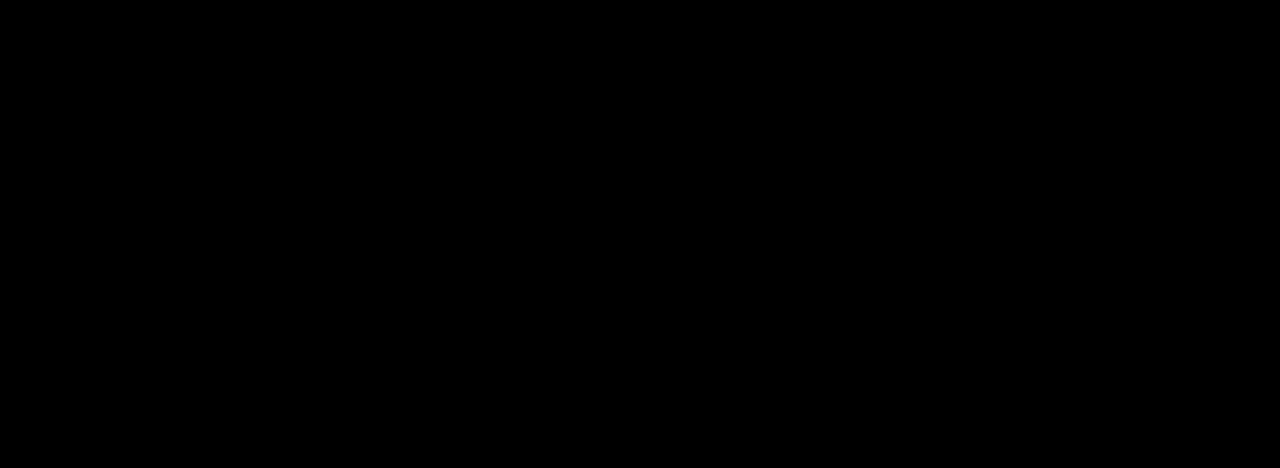
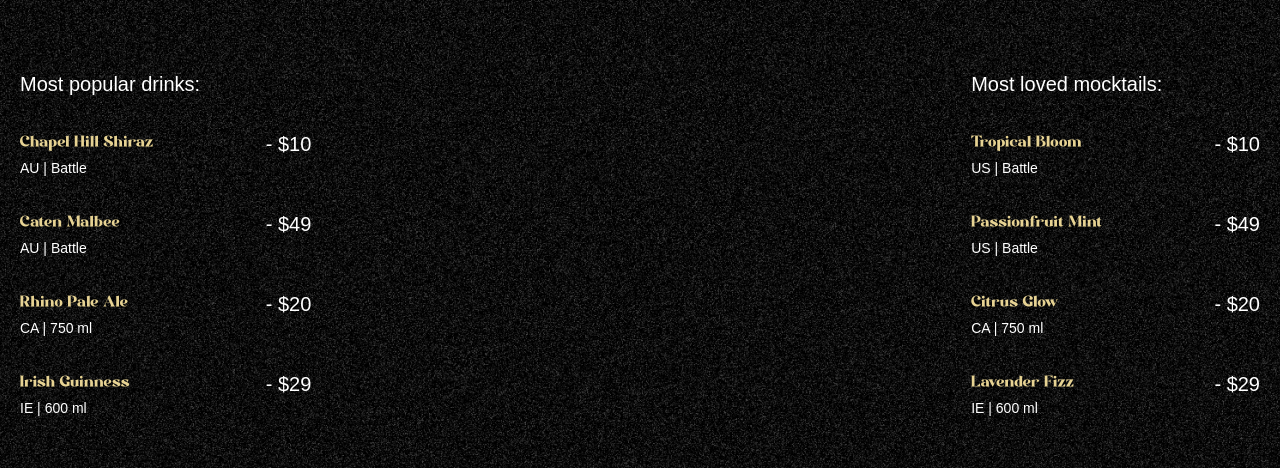
Before and after one commit to Andohenri/cocktails-website, a Next.js app: page / in a window 1280 px wide. Shown: the part 890-1358 px from the top of the page. Before the commit the page ends 800 px from the top, so only its background shows below. Built offline with nearby package versions, Linux system fonts and the light colour scheme; a web font is replaced by a local one.

Commit message:
Implement the cocktaiks section with animation parrallax

```diff
--- a/app/globals.css
+++ b/app/globals.css
@@ -141,7 +141,7 @@
   }
 
   #cocktails {
-    @apply relative min-h-screen w-full overflow-hidden;
+    @apply relative min-h-dvh w-full overflow-hidden;
   }
 
   #cocktails #c-left-leaf {
@@ -177,8 +177,7 @@
   }
 
   #cocktails .list ul li h3 {
-    @apply font-modern-negra 2xl:text-3xl text-xl;
-    color: var(--color-yellow);
+    @apply font-modern-negra 2xl:text-3xl text-xl text-yellow;
   }
 
   #cocktails .list ul li p {
--- a/app/page.tsx
+++ b/app/page.tsx
@@ -3,6 +3,7 @@
 
 import Navbar from "@/components/Navbar";
 import Hero from "@/components/Hero";
+import Cocktails from "@/components/Cocktails";
 
 gsap.registerPlugin(ScrollTrigger, SplitText);
 export default function Home() {
@@ -10,6 +11,7 @@
     <main>
       <Navbar />
       <Hero />
+      <Cocktails />
     </main>
   );
 }
--- /dev/null
+++ b/components/Cocktails.tsx
@@ -0,0 +1,64 @@
+'use client'
+import React from 'react'
+import gsap from 'gsap'
+import { useGSAP } from '@gsap/react'
+import { cocktailLists, mockTailLists } from '@/constants'
+import Image from 'next/image'
+
+const Cocktails = () => {
+
+   useGSAP(() => {
+      const parallaxTimeline = gsap.timeline({
+         scrollTrigger: {
+            trigger: '#cocktails',
+            start: 'top 30%',
+            end: 'bottom 90%',
+            scrub: true
+         }
+      });
+      parallaxTimeline
+      .from('#c-left-leaf', {x: -100, y: 100})
+      .from('#c-right-leaf', {x: 100, y:  100})
+   })
+
+   return (
+      <section id='cocktails' className='noisy'>
+         <Image src={'/images/cocktail-left-leaf.png'} alt='l-left' id='c-left-leaf' width={130} height={130} />
+         <Image src={'/images/cocktail-right-leaf.png'} alt='r-right' id='c-right-leaf' width={130} height={130} />
+
+         <div className='list'>
+            <div className="popular">
+               <h2>Most popular drinks:</h2>
+               <ul>
+                  {cocktailLists.map(({ name, country, detail, price }) => (
+                     <li key={name}>
+                        <div className='me-28'>
+                           <h3>{name}</h3>
+                           <p>{country} | {detail}</p>
+                        </div>
+                        <span>- {price}</span>
+                     </li>
+                  ))}
+               </ul>
+            </div>
+
+            <div className="loved">
+               <h2>Most loved mocktails:</h2>
+               <ul>
+                  {mockTailLists.map(({ name, country, detail, price }) => (
+                     <li key={name}>
+                        <div className='me-28'>
+                           <h3>{name}</h3>
+                           <p>{country} | {detail}</p>
+                        </div>
+                        <span>- {price}</span>
+                     </li>
+                  ))}
+               </ul>
+            </div>
+         </div>
+      </section>
+   )
+}
+
+export default Cocktails
--- a/components/Hero.tsx
+++ b/components/Hero.tsx
@@ -25,7 +25,7 @@
                start: startValue,
                end: endValue,
                pin: true,
-               scrub: true
+               scrub: true,
             }
          });
 
@@ -85,9 +85,9 @@
          <section id="hero" className='noisy'>
             <h1 className='title'>MOJITO</h1>
 
-            <Image src={"/images/hero-left-leaf.png"} alt='left-leaf' className='left-leaf' width={120} height={120} />
-            <Image src={"/images/hero-right-leaf.png"} alt='right-leaf' className='right-leaf' width={120} height={120} />
-            <Image src={"/images/arrow.png"} alt='arrow' className='absolute md:right-20 md:top-1/3 bottom-12 right-1/2 h-auto w-auto' width={80} height={80} />
+            <Image src={"/images/hero-left-leaf.png"} alt='left-leaf' className='left-leaf' width={130} height={130} />
+            <Image src={"/images/hero-right-leaf.png"} alt='right-leaf' className='right-leaf' width={130} height={130} />
+            <Image src={"/images/arrow.png"} alt='arrow' className='absolute md:right-[15%] md:top-1/3 lg:top-1/2 bottom-12 right-1/2 h-auto w-auto' width={80} height={80} />
 
             <div className="body">
                <div className="content">
@@ -104,7 +104,7 @@
                </div>
             </div>
          </section>
-         <div className='w-full md:h-4/5 h-1/2 absolute bottom-0 left-0 md:object-contain object-bottom object-cover'>
+         <div className='video absolute inset-0'>
             <video
                src="/videos/output.mp4"
                muted
```
